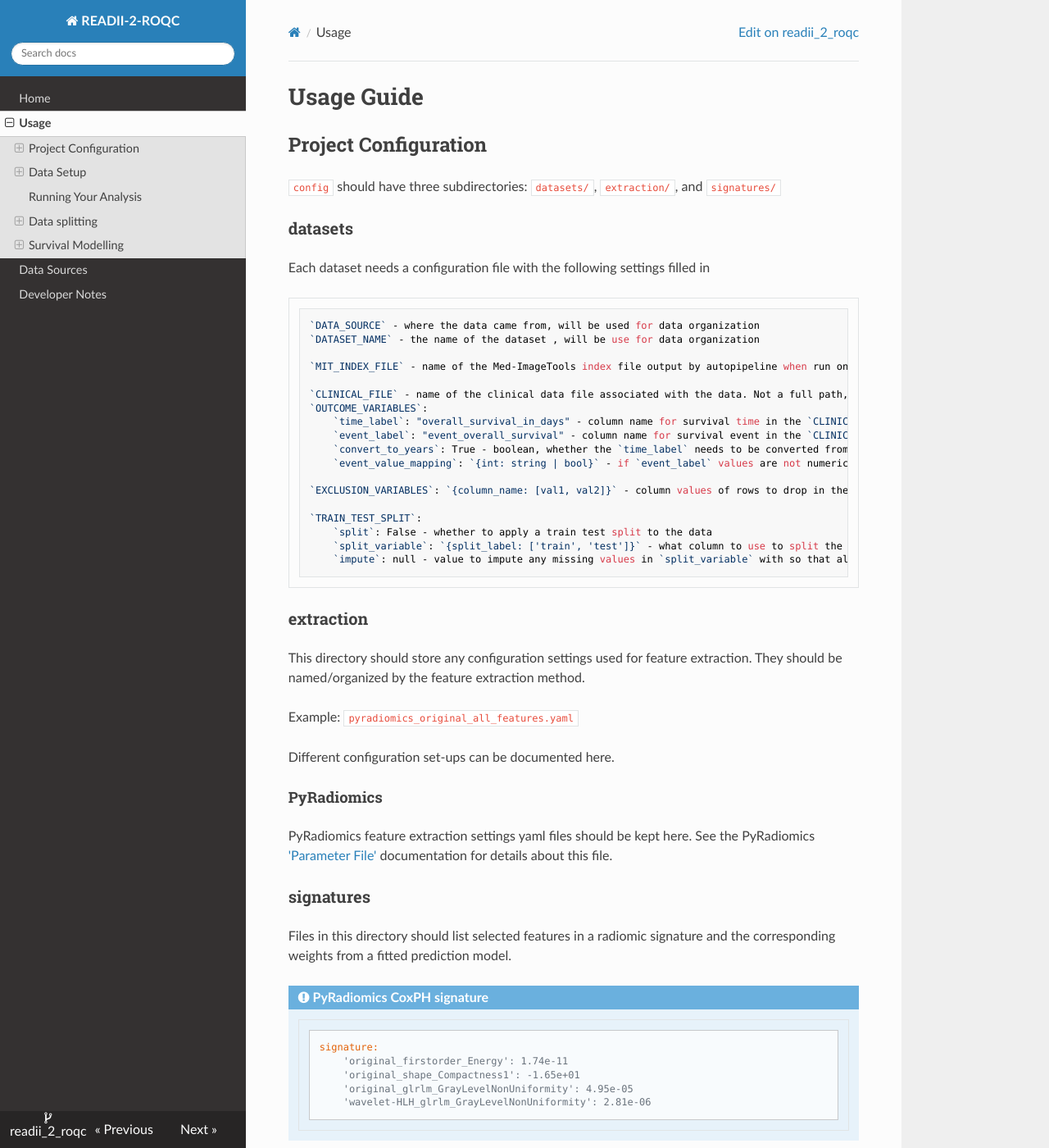
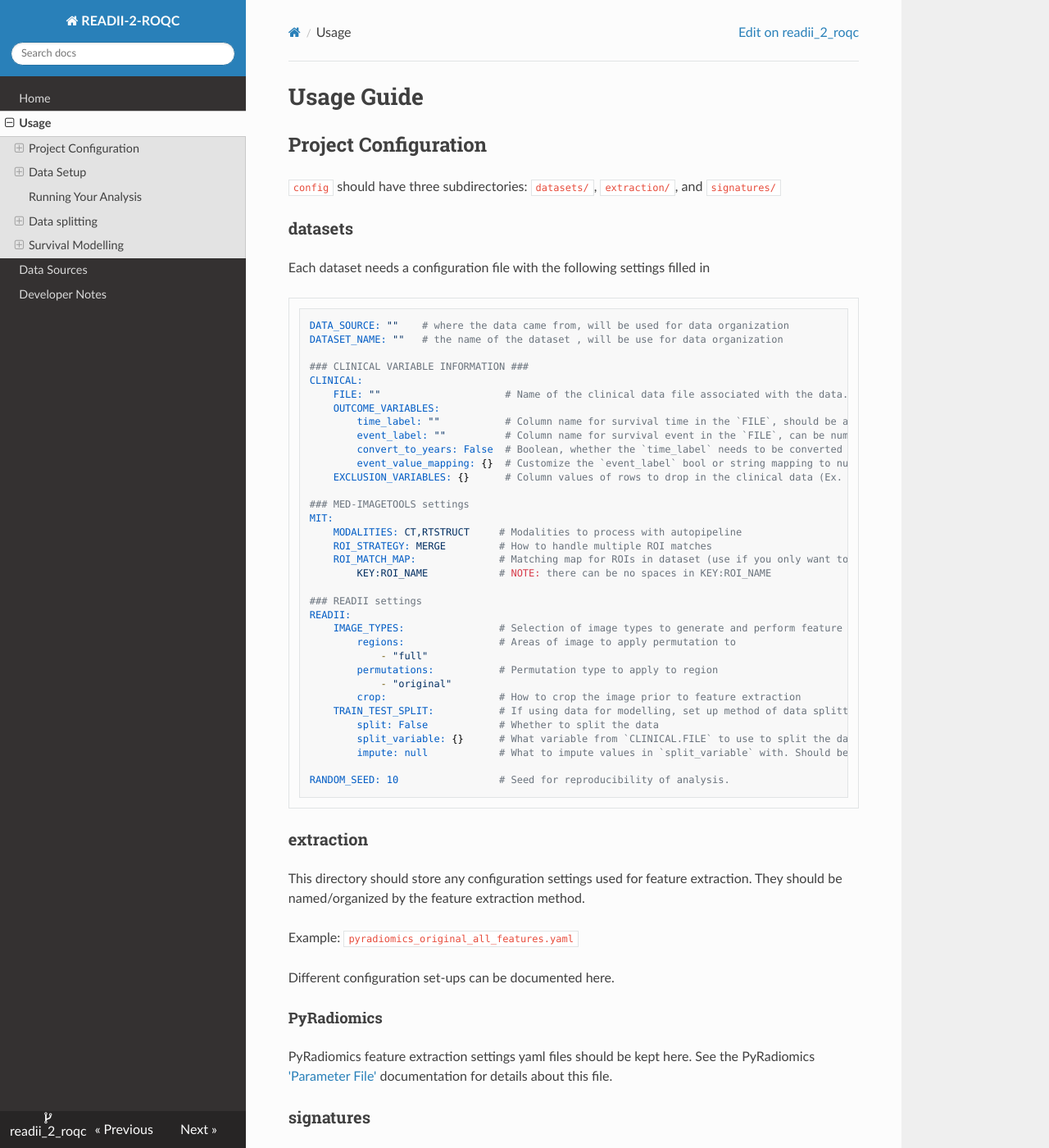
Before and after one commit to bhklab/readii_2_roqc, an MkDocs documentation site: the page built from docs/usage.md, in a window 1280 px wide and 1400 px high. Shown: the whole window at 82% size. Built offline with MkDocs 1.6.1, drawn with Linux system fonts in a browser that asks for light colours; nearby versions of some CDN libraries.

Commit message:
docs: updated datasets config documentation

````diff
--- a/docs/usage.md
+++ b/docs/usage.md
@@ -8,24 +8,40 @@
 Each dataset needs a configuration file with the following settings filled in
 
 ```
-`DATA_SOURCE` - where the data came from, will be used for data organization
-`DATASET_NAME` - the name of the dataset , will be use for data organization
+DATA_SOURCE: ""    # where the data came from, will be used for data organization
+DATASET_NAME: ""   # the name of the dataset , will be use for data organization
 
-`MIT_INDEX_FILE` - name of the Med-ImageTools index file output by autopipeline when run on the image data.
+### CLINICAL VARIABLE INFORMATION ###
+CLINICAL:
+    FILE: ""                     # Name of the clinical data file associated with the data. Not a full path, just the name including the file suffix.
+    OUTCOME_VARIABLES:
+        time_label: ""           # Column name for survival time in the `FILE`, should be a numeric type
+        event_label: ""          # Column name for survival event in the `FILE`, can be numeric, string, or bool
+        convert_to_years: False  # Boolean, whether the `time_label` needs to be converted from days to years
+        event_value_mapping: {}  # Customize the `event_label` bool or string mapping to numeric type. Should be in the order {0: Alive_value, 1: Dead_value}
+    EXCLUSION_VARIABLES: {}      # Column values of rows to drop in the clinical data (Ex. `{column_name: [val1, val2]}` )
 
-`CLINICAL_FILE` - name of the clinical data file associated with the data. Not a full path, just the name including the file suffix.
-`OUTCOME_VARIABLES`:
-    `time_label`: "overall_survival_in_days" - column name for survival time in the `CLINICAL_FILE`
-    `event_label`: "event_overall_survival" - column name for survival event in the `CLINICAL_FILE`
-    `convert_to_years`: True - boolean, whether the `time_label` needs to be converted from days to years
-    `event_value_mapping`: `{int: string | bool}` - if `event_label` values are not numeric, a dictionary can be provided to map the boolean or string to numbers. Ex: `{0: "Alive", 1: "Dead"}`
+### MED-IMAGETOOLS settings
+MIT:
+    MODALITIES: CT,RTSTRUCT     # Modalities to process with autopipeline
+    ROI_STRATEGY: MERGE         # How to handle multiple ROI matches
+    ROI_MATCH_MAP:              # Matching map for ROIs in dataset (use if you only want to process some of the masks in a segmentation)
+        KEY:ROI_NAME            # NOTE: there can be no spaces in KEY:ROI_NAME
 
-`EXCLUSION_VARIABLES`: `{column_name: [val1, val2]}` - column values of rows to drop in the clinical data
+### READII settings
+READII:
+    IMAGE_TYPES:                # Selection of image types to generate and perform feature extraction on (negative control settings)
+        regions:                # Areas of image to apply permutation to
+            - "full"
+        permutations:           # Permutation type to apply to region
+            - "original"
+        crop:                   # How to crop the image prior to feature extraction
+    TRAIN_TEST_SPLIT:           # If using data for modelling, set up method of data splitting here
+        split: False            # Whether to split the data
+        split_variable: {}      # What variable from `CLINICAL.FILE` to use to split the data and values to group by (Ex. {'split_var': ['training', 'test']})
+        impute: null            # What to impute values in `split_variable` with. Should be one of the values provided in `split_variable`. If none provided, won't impute, samples with no split value will be dropped.
 
-`TRAIN_TEST_SPLIT`:
-    `split`: False - whether to apply a train test split to the data
-    `split_variable`: `{split_label: ['train', 'test']}` - what column to use to split the data, and what values each of the subsets should have
-    `impute`: null - value to impute any missing values in `split_variable` with so that all the data is categorized
+RANDOM_SEED: 10                 # Seed for reproducibility of analysis.
 ```
 
 ### extraction
````
